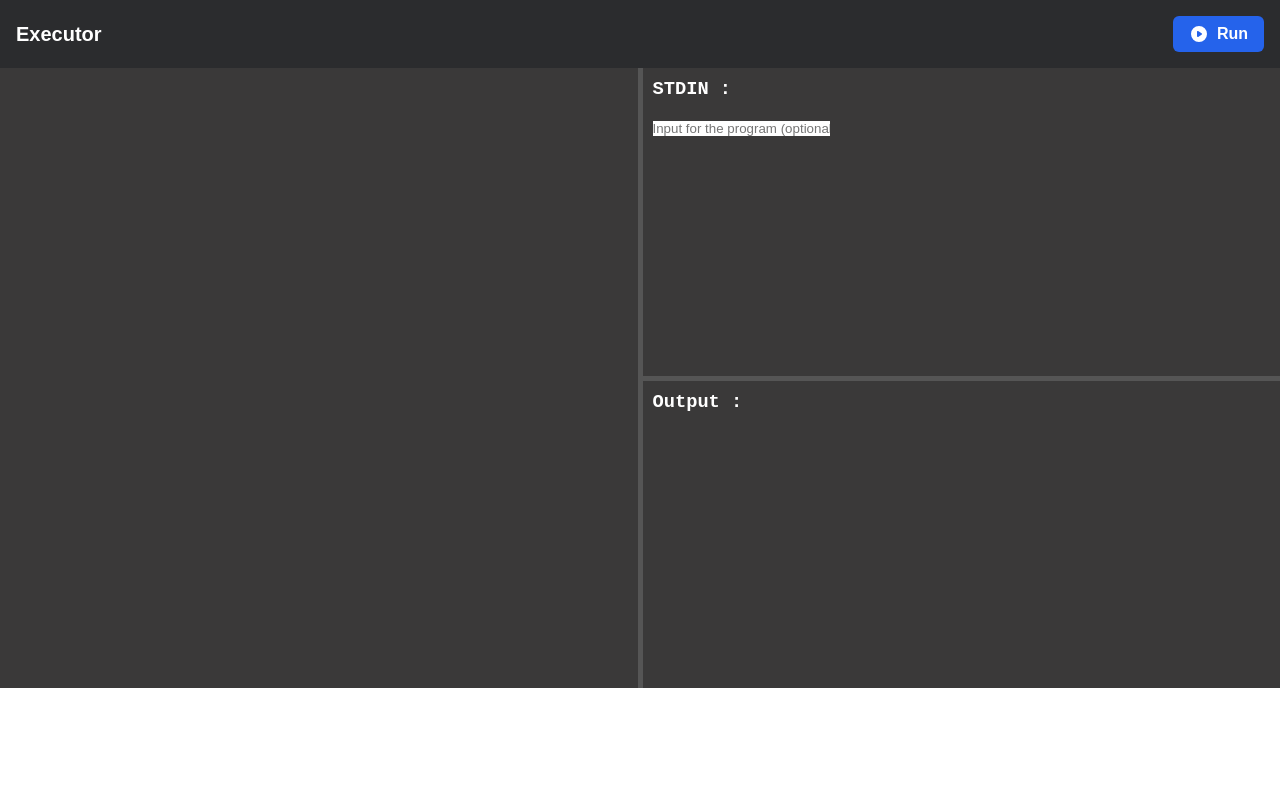
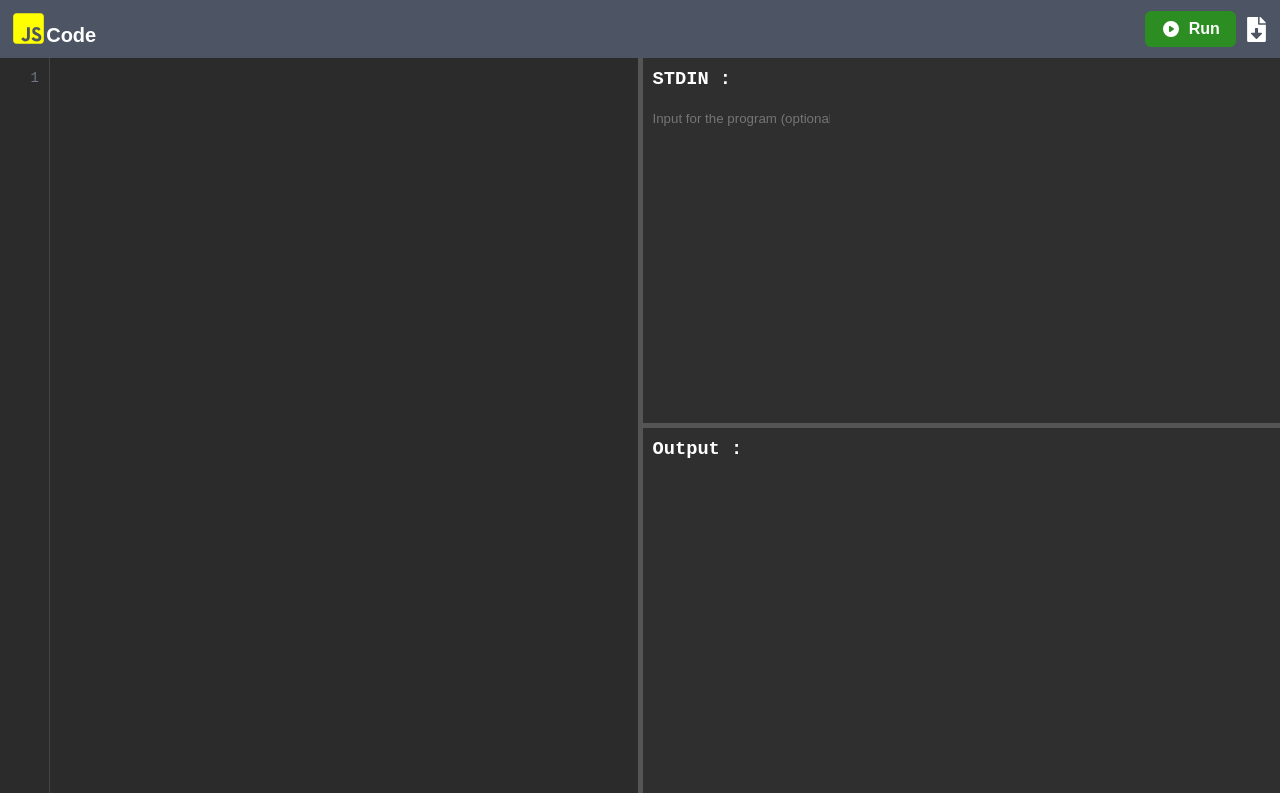
Before and after one commit to Vivek-Prajapatii/executor, a Next.js app: page /compiler in a window 1280 px wide. Built offline with nearby package versions, Linux system fonts and the light colour scheme.

Commit message:
added file download feature, and handled errors, added line numbers tothe editor

```diff
--- a/package.json
+++ b/package.json
@@ -12,6 +12,7 @@
     "next": "15.4.5",
     "react": "19.1.0",
     "react-dom": "19.1.0",
+    "react-icons": "^5.5.0",
     "sass": "^1.89.2"
   },
   "devDependencies": {
--- a/src/components/Editor.tsx
+++ b/src/components/Editor.tsx
@@ -1,11 +1,27 @@
 "use client";
-import React from "react";
+import React, { useRef, useEffect, useState } from "react";
 import styles from "@/styles/components/Editor.module.scss";
 import { useCurrentContext } from "@/lib/common/ContextProvider";
 
 export const Editor = () => {
-  const {editorRef} = useCurrentContext();
+  const { editorRef } = useCurrentContext();
   const { code, setCode } = useCurrentContext();
+  const [lineCount, setLineCount] = useState(1);
+  const lineNumbersRef = useRef<HTMLDivElement>(null);
+  const textareaRef = useRef<HTMLTextAreaElement>(null);
+
+  // Update line count when code changes
+  useEffect(() => {
+    const lines = code.split("\n");
+    setLineCount(lines.length || 1);
+  }, [code]);
+
+  // Sync scroll between line numbers and textarea
+  const handleScroll = () => {
+    if (lineNumbersRef.current && textareaRef.current) {
+      lineNumbersRef.current.scrollTop = textareaRef.current.scrollTop;
+    }
+  };
 
   const handleKeyDown = (e: React.KeyboardEvent<HTMLTextAreaElement>) => {
     if (e.key === "Tab") {
@@ -17,23 +33,36 @@ export const Editor = () => {
       setCode(newCode);
 
       // Set caret position after state update
-      // Use useEffect to sync value & caret position after DOM update
       setTimeout(() => {
         if (editorRef.current) {
-          editorRef.current.selectionStart =
-            editorRef.current.selectionEnd = selectionStart + 2;
+          editorRef.current.selectionStart = editorRef.current.selectionEnd =
+            selectionStart + 2;
         }
       }, 0);
     }
   };
 
-
   return (
-    <div className={styles.editor}>
+    <div className={styles.editorContainer}>
+      <div className={styles.lineNumbers} ref={lineNumbersRef}>
+        {Array.from({ length: lineCount }, (_, i) => (
+          <div key={i} className={styles.lineNumber}>
+            {i + 1}
+          </div>
+        ))}
+      </div>
       <textarea
-        ref={editorRef}
-        defaultValue={code} // Use defaultValue instead of value to make it uncontrolled
+        ref={(el) => {
+          if (el) {
+            editorRef.current = el;
+            textareaRef.current = el;
+          }
+        }}
+        className={styles.textarea}
+        value={code}
+        onChange={(e) => setCode(e.target.value)}
         onKeyDown={handleKeyDown}
+        onScroll={handleScroll}
         spellCheck={false}
       />
     </div>
--- a/src/components/Header.tsx
+++ b/src/components/Header.tsx
@@ -1,159 +1,25 @@
 "use client";
 import React from "react";
-import { useCurrentContext } from "@/lib/common/ContextProvider";
+import { useCodeRunner } from "@/lib/hooks/useCodeRunner";
+import { useFileDownload } from "@/lib/hooks/useFileDownload";
 import styles from "@/styles/components/Header.module.scss";
+import { FaJsSquare, FaFileDownload } from "react-icons/fa";
 
 const Header = () => {
-  const { code, setOutput, editorRef, getNextInput, resetInput } =
-    useCurrentContext();
-
-  const handleRunCode = () => {
-    try {
-      resetInput(); // Reset input pointer to start
-      const currentCode = editorRef.current?.value || code;
-      const logs: string[] = [];
-      const originalConsoleLog = console.log;
-
-      // Mock require function
-      const mockRequire = (moduleName: string) => {
-        // Map of allowed modules and their browser-compatible versions
-        const modules: Record<string, unknown> = {
-          fs: {
-            readFileSync: () => {
-              throw new Error("fs module is not available in browser");
-            },
-            // Add other fs methods as needed
-          },
-          path: {
-            join: (...args: string[]) => args.join("/"),
-            // Add other path methods as needed
-          },
-          http: {
-            // Mock http methods
-          },
-          https: {
-            // Mock https methods
-          },
-          util: {
-            // Mock util methods
-            inspect: (obj: unknown) => JSON.stringify(obj, null, 2),
-          },
-          crypto: {
-            // Mock crypto methods
-            randomBytes: (size: number) =>
-              new Uint8Array(size).map(() => Math.floor(Math.random() * 256)),
-          },
-          os: {
-            platform: () => "browser",
-            // Add other os methods as needed
-          },
-        };
-
-        if (moduleName in modules) {
-          return modules[moduleName];
-        }
-        throw new Error(`Cannot find module '${moduleName}'`);
-      };
-
-      // Override console.log to capture output
-      console.log = (...args) => {
-        const logString = args
-          .map((arg) =>
-            typeof arg === "object" ? JSON.stringify(arg, null, 2) : String(arg)
-          )
-          .join(" ");
-        logs.push(logString);
-        originalConsoleLog(...args);
-      };
-
-      // Create a mock readline interface
-      const readline = {
-        createInterface: () => ({
-          question: (query: string, callback: (answer: string) => void) => {
-            const input = getNextInput();
-            if (input !== null) {
-              console.log(query); // Log the question
-              callback(input);
-            } else {
-              console.log(query + "\nNo more input available");
-              callback("");
-            }
-          },
-          close: () => {},
-        }),
-      };
-
-      // Create a mock process object
-      const process = {
-        env: { NODE_ENV: "development" },
-        argv: [],
-        cwd: () => "/",
-        exit: (code?: number) => {
-          throw new Error(`Process exited with code ${code || 0}`);
-        },
-        // Add other process methods as needed
-      };
-
-      // Execute the user's code with require and other globals
-      const func = new Function(
-        "require",
-        "process",
-        "readline",
-        "console",
-        `
-        // Make require available globally
-        const global = this;
-        global.require = require;
-        global.process = process;
-        global.console = console;
-
-        // Wrap in try-catch to handle errors
-        try {
-          ${currentCode}
-          return { success: true, returnValue: undefined };
-        } catch (err) {
-          return {
-            success: false,
-            error: err instanceof Error ? err : String(err)
-          };
-        }
-      `
-      );
-
-      const result = func(mockRequire, process, readline, console);
-
-      // Restore original console.log
-      console.log = originalConsoleLog;
-
-      let output = "";
-
-      if (logs.length > 0) {
-        output += logs.join("\n") + "\n\n";
-      }
-
-      if (result.success) {
-        if (result.returnValue !== undefined) {
-          output += JSON.stringify(result.returnValue, null, 2);
-        }
-      } else {
-        output += result.error;
-      }
-
-      setOutput(output);
-    } catch (error: unknown) {
-      const errorMessage =
-        error instanceof Error ? error : "An unknown error occurred";
-      setOutput(errorMessage);
-      console.error(errorMessage);
-    }
-  };
+  const { runCode } = useCodeRunner();
+  const { downloadFile } = useFileDownload();
 
   return (
     <header className={styles.header}>
       <div className={styles.container}>
-        <h1 className={styles.title}>Executor</h1>
+        <span className={styles.title}>
+          <FaJsSquare size={35} color="yellow" />
+          <span className={styles.titleText}>Code</span>
+        </span>
+
+        <div className={styles.iconContainer}>
           <div
-          onClick={handleRunCode}
+            onClick={runCode}
             className={styles.runButton}
             title="Run Code (Ctrl+Enter)"
           >
@@ -171,6 +37,14 @@ const Header = () => {
             </svg>
             Run
           </div>
+          <FaFileDownload
+            size={25}
+            color="white"
+            title="Download code as file"
+            onClick={downloadFile}
+            style={{ cursor: "pointer" }}
+          />
+        </div>
       </div>
     </header>
   );
--- /dev/null
+++ b/src/lib/hooks/useFileDownload.ts
@@ -0,0 +1,29 @@
+import { useCallback } from "react";
+import { useCurrentContext } from "@/lib/common/ContextProvider";
+
+export const useFileDownload = () => {
+  const { code } = useCurrentContext();
+
+  const downloadFile = useCallback(() => {
+    if (!code) return;
+
+    // Create a blob with the code content
+    const blob = new Blob([code], { type: "text/javascript" });
+    const url = URL.createObjectURL(blob);
+
+    // Create a temporary anchor element
+    const a = document.createElement("a");
+    a.href = url;
+    a.download = "code.js";
+
+    // Trigger the download
+    document.body.appendChild(a);
+    a.click();
+
+    // Cleanup
+    document.body.removeChild(a);
+    URL.revokeObjectURL(url);
+  }, [code]);
+
+  return { downloadFile };
+};
--- a/src/styles/app/compiler/Compiler.module.scss
+++ b/src/styles/app/compiler/Compiler.module.scss
@@ -1,7 +1,7 @@
 .editorWrapper {
   display: flex;
   flex-direction: row;
-  height: 620px;
+  height: calc(100vh - 4.1rem);
   width: 100%;
 
   .inputOutput {
--- a/src/styles/components/Editor.module.scss
+++ b/src/styles/components/Editor.module.scss
@@ -1,18 +1,57 @@
-.editor {
+.editorContainer {
+  display: flex;
   width: 100%;
   height: 100%;
   position: relative;
+  background-color: #2b2b2b;
+  font-family: "Courier New", monospace;
+  font-size: 14px;
+  line-height: 1.5;
+}
 
-  textarea {
-    width: 100%;
-    height: 100%;
-    box-sizing: border-box;
-    border: none;
-    resize: none;
-    background-color: #3a3939;
-    color: #fff;
-    outline: none;
-    padding: 10px;
-    font-family: "Courier New", monospace;
+.lineNumbers {
+  width: 50px;
+  padding: 10px 0;
+  text-align: right;
+  color: #6e7681;
+  background-color: #2b2b2b;
+  border-right: 1px solid #444;
+  overflow: hidden;
+  user-select: none;
+  height: 100%;
+  scrollbar-width: none;
+  position: relative;
+  z-index: 1;
+}
+
+.lineNumber {
+  padding: 0 10px 0 0;
+  min-height: 20px;
+  line-height: 20px;
+  white-space: nowrap;
+}
+
+.textarea {
+  flex: 1;
+  width: 100%;
+  height: 100%;
+  min-height: 200px;
+  padding: 10px;
+  margin: 0;
+  border: none;
+  background-color: #2b2b2b;
+  color: #fff;
+  resize: none;
+  outline: none;
+  font-family: "Courier New", monospace;
+  font-size: 14px;
+  line-height: 1.5;
+  tab-size: 2;
+  white-space: pre;
+  overflow: auto;
+  box-sizing: border-box;
+  scrollbar-width: thin;
+  &::selection {
+    background: #264f78;
   }
 }
--- a/src/styles/components/Header.module.scss
+++ b/src/styles/components/Header.module.scss
@@ -1,7 +1,7 @@
 .header {
-  background-color: #2b2c2e; // bg-gray-900
+  background-color: #4d5564; // bg-gray-900
   color: white;
-  padding: 1rem;
+  padding: 0.7rem;
 
   .container {
     max-width: 80rem; // max-w-7xl
@@ -11,15 +11,27 @@
     flex-direction: row;
     justify-content: space-between;
     align-items: center;
+
+    .iconContainer {
+      display: flex;
+      align-items: center;
+      gap: 0.5rem;
+    }
   }
 
   .title {
+    display: flex;
     font-size: 1.25rem; // text-xl
     font-weight: 700; // font-bold
+    align-items: flex-end;
+
+    & svg {
+      margin-bottom: 0.5px; // mb-1
+    }
   }
 
   .runButton {
-    background-color: #2563eb; // bg-blue-600
+    background-color: #2b8d22; // bg-blue-600
     color: white;
     font-weight: 700; // font-bold
     padding: 0.5rem 1rem; // py-2 px-4
@@ -31,7 +43,7 @@
     transition: background-color 0.2s; // transition-colors
 
     &:hover {
-      background-color: #1d4ed8; // hover:bg-blue-700
+      background-color: #289b1d; // hover:bg-blue-700
     }
   }
 
--- a/src/styles/components/Input.module.scss
+++ b/src/styles/components/Input.module.scss
@@ -2,7 +2,7 @@
   width: 100%;
   height: 100%;
   min-height: 100px;
-  background-color: #3a3939;
+  background-color: #302f2f;
   padding: 10px;
   overflow: auto;
   color: #fff;
@@ -17,4 +17,5 @@
 .inputBox {
     border: 0px;
     outline: none;
+    background-color: #302f2f;
   }
--- a/src/styles/components/Output.module.scss
+++ b/src/styles/components/Output.module.scss
@@ -2,7 +2,7 @@
   width: 100%;
   height: 100%;
   min-height: 100px;
-  background-color: #3a3939;
+  background-color: #302f2f;
   padding: 10px;
   overflow: auto;
   color: #fff;
```
Also changed, not shown: src/lib/hooks/useCodeRunner.ts (+30 -14 lines), 1 other file (tests, documents, lock files or other folders). Lines whose indentation alone changed are shown as unchanged.
